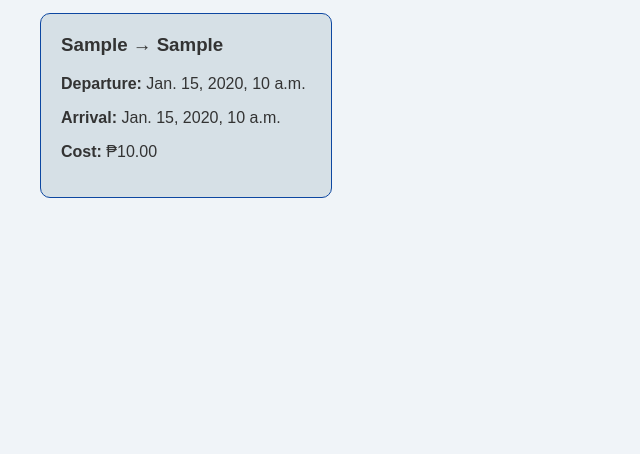
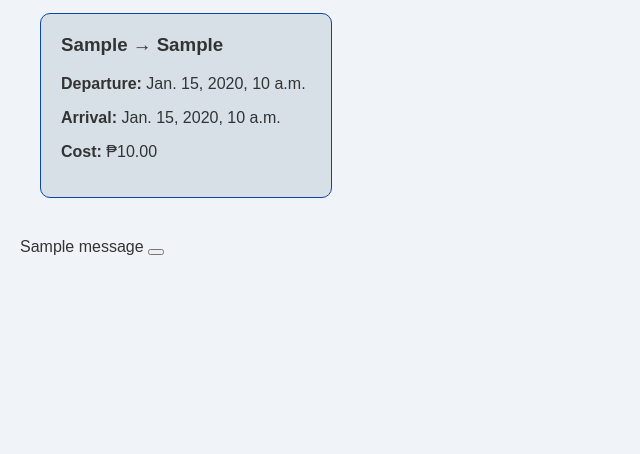
Before and after one commit to kyoumaru/SPRNG-FlightBookings, a Django app: page /home/ in a window 1280 px wide. Shown: the part 234-688 px from the top of the page, without its empty margins (0-640 px from the left). Run offline with Django 5.2, Linux system fonts and the light colour scheme; tables that the repository leaves empty hold one stand-in row (values such as "Sample post"); one stand-in notice (Sample message) is shown.

Commit message:
added the thank you message after booking

```diff
--- a/flightbookings/booking/models.py
+++ b/flightbookings/booking/models.py
@@ -35,5 +35,3 @@
 
     def __str__(self):
         return f"{self.description} x{self.quantity} (${self.cost})"
-
-# Create your models here.
--- a/flightbookings/booking/templates/home.html
+++ b/flightbookings/booking/templates/home.html
@@ -27,4 +27,25 @@
     <p style="text-align: center;">No available flights right now.</p>
 {% endif %}
 
+{% if messages %}
+  {% for message in messages %}
+    <div class="alert alert-{{ message.tags }} alert-dismissible fade show" role="alert">
+      {{ message }}
+      <button type="button" class="btn-close" data-bs-dismiss="alert" aria-label="Close"></button>
+    </div>
+  {% endfor %}
+{% endif %}
+
+<script>
+  setTimeout(() => {
+    const messages = document.querySelectorAll('.message');
+    messages.forEach(msg => {
+      msg.style.transition = "opacity 0.5s ease-out";
+      msg.style.opacity = 0;
+      setTimeout(() => msg.remove(), 500);
+    });
+  }, 3000);
+</script>
+
+
 {% endblock %}
--- a/flightbookings/booking/views.py
+++ b/flightbookings/booking/views.py
@@ -106,7 +106,7 @@
                 cost=INSURANCE_COST,
             )
 
-        messages.success(request, "Booking finalized successfully.")
+        messages.success(request, "Thanks for booking with Magis Air")
         return redirect("passenger_bookings", passenger_id=passenger.id)
 
     context = {
```
Also changed, not shown: flightbookings/booking/migrations/0001_initial.py, flightbookings/booking/migrations/0002_flight_arrival_flight_departure_and_more.py (deleted).
